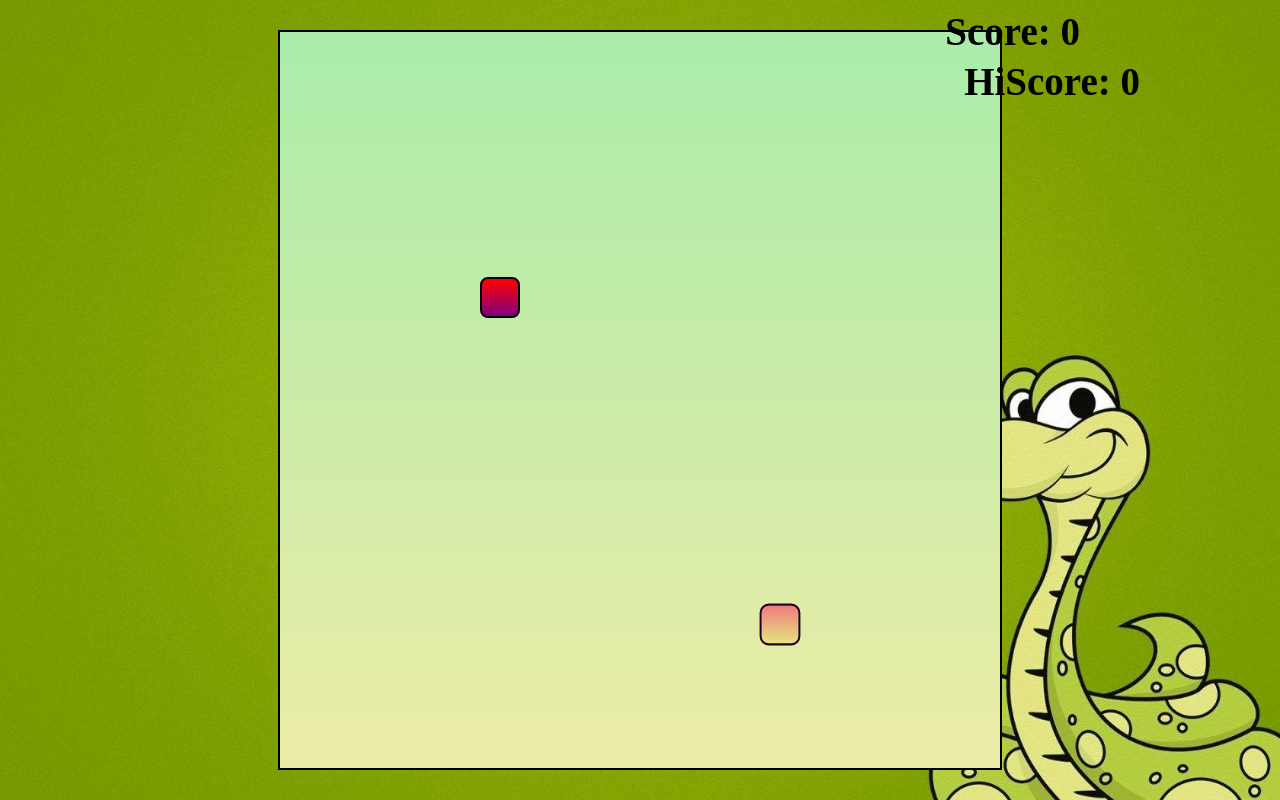
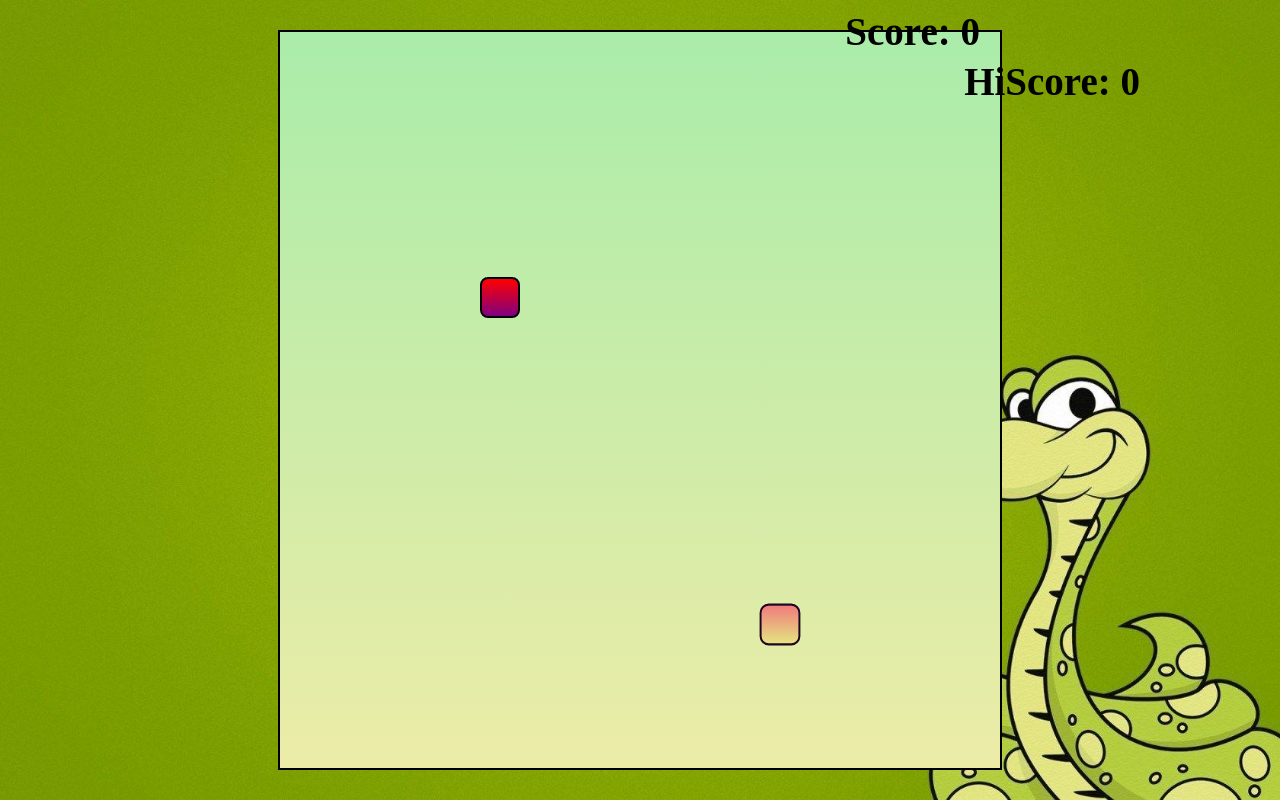
Before and after one commit to RishabhTiwari-01/Danger-game, a plain HTML site: page index.html in a window 1280 px wide. Drawn offline with Linux system fonts and the light colour scheme; a web font is replaced by a local one.

Commit message:
Update style.css

```diff
--- a/css/style.css
+++ b/css/style.css
@@ -17,7 +17,7 @@
 #scoreBox{
     position: absolute;
     top: 9px;
-    right: 200px;
+    right: 300px;
     font-size: 39px;
     font-weight: bold;
     font-family: 'New Tegomin', serif;
```
